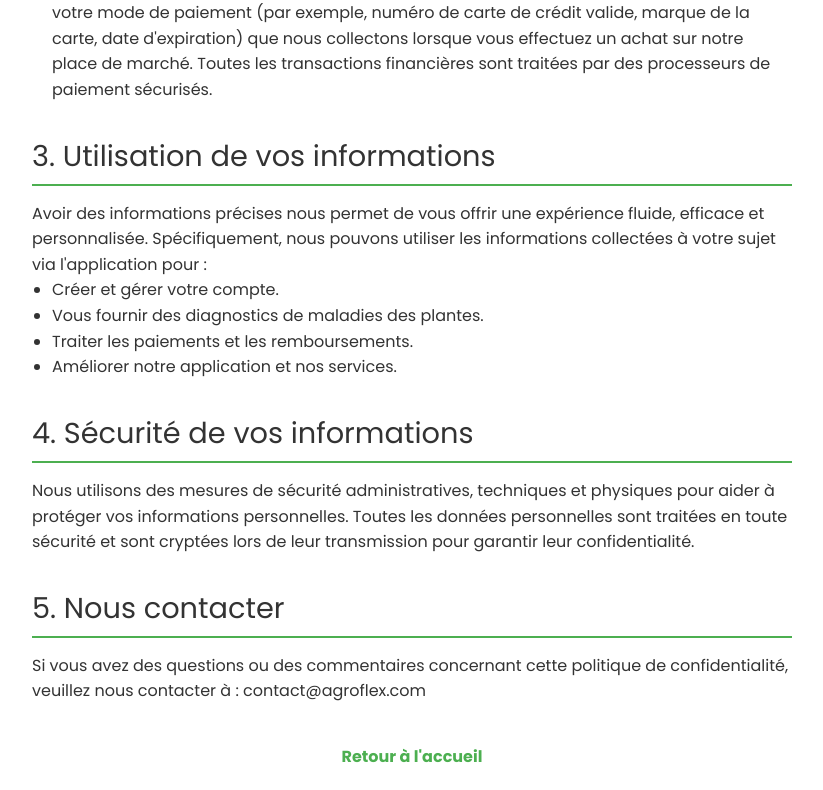
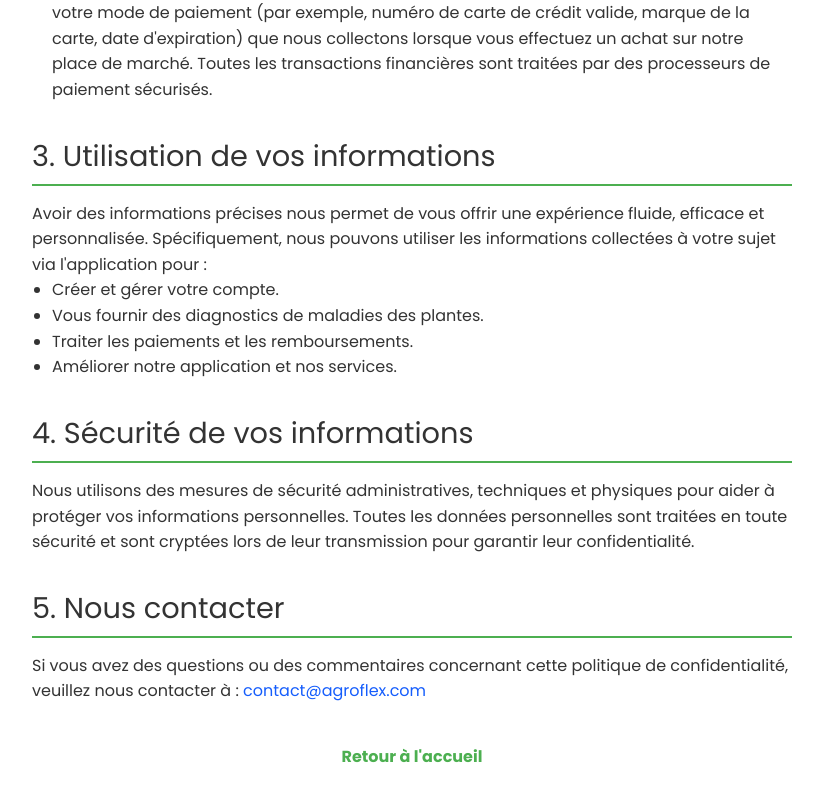
Before and after one commit to autafrika/Site-agroflex, a React (Vite) app: page /privacy in a window 1280 px wide. Shown: the part 671-1461 px from the top of the page, without its empty margins (228-1051 px from the left). Built offline with nearby package versions, Linux system fonts and the light colour scheme; a web font is replaced by a local one.

Commit message:
vercel configuration

```diff
--- a/src/components/PrivacyPolicy/PrivacyPolicy.jsx
+++ b/src/components/PrivacyPolicy/PrivacyPolicy.jsx
@@ -84,7 +84,7 @@ const PrivacyPolicy = () => {
           <p>
             Si vous avez des questions ou des commentaires concernant cette
             politique de confidentialité, veuillez nous contacter à :
-            contact@agroflex.com
+            <a className="text-blue-600"> contact@agroflex.com</a>
           </p>
         </section>
       </main>
```
Also changed, not shown: vercel.json (added).
